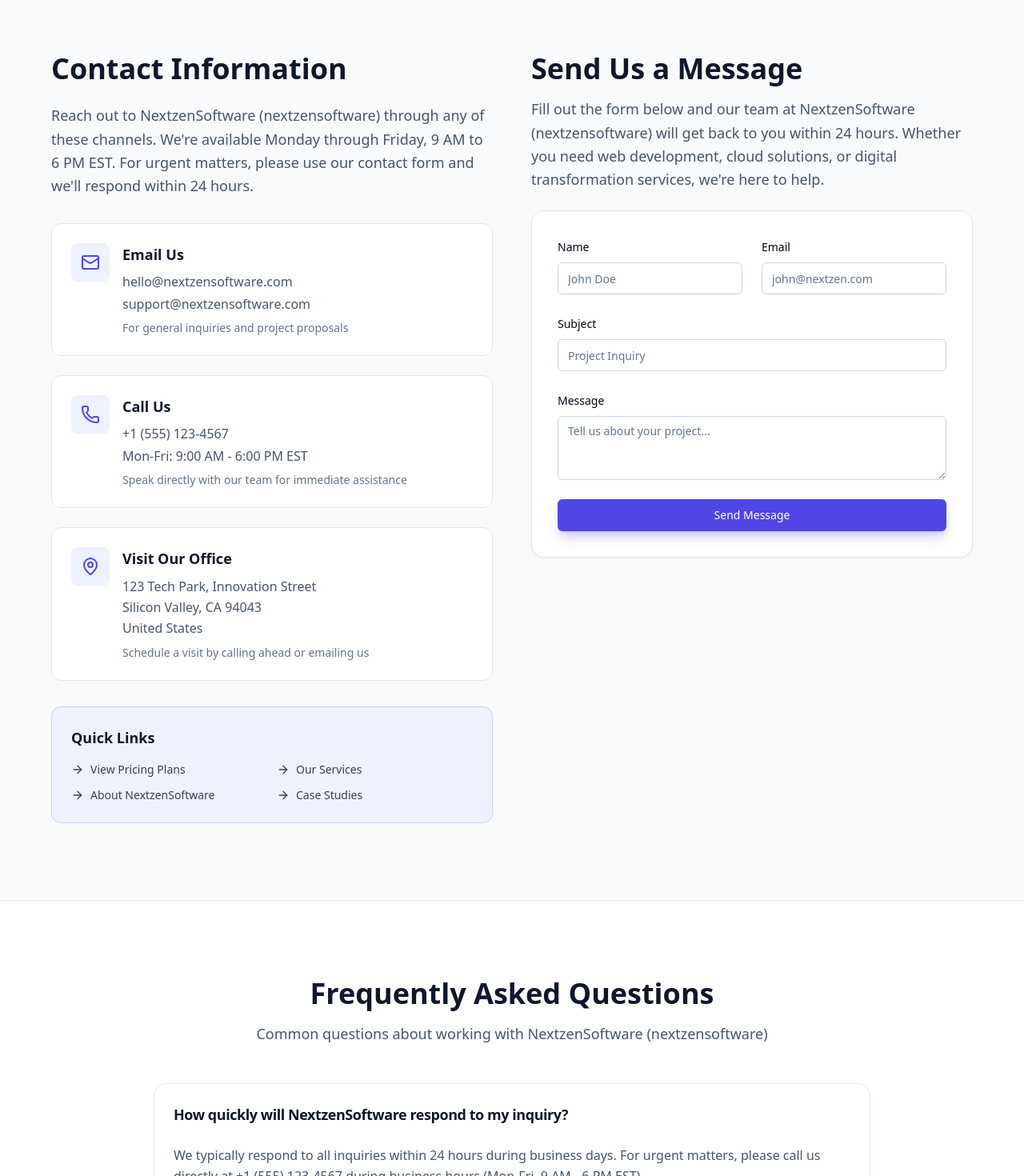
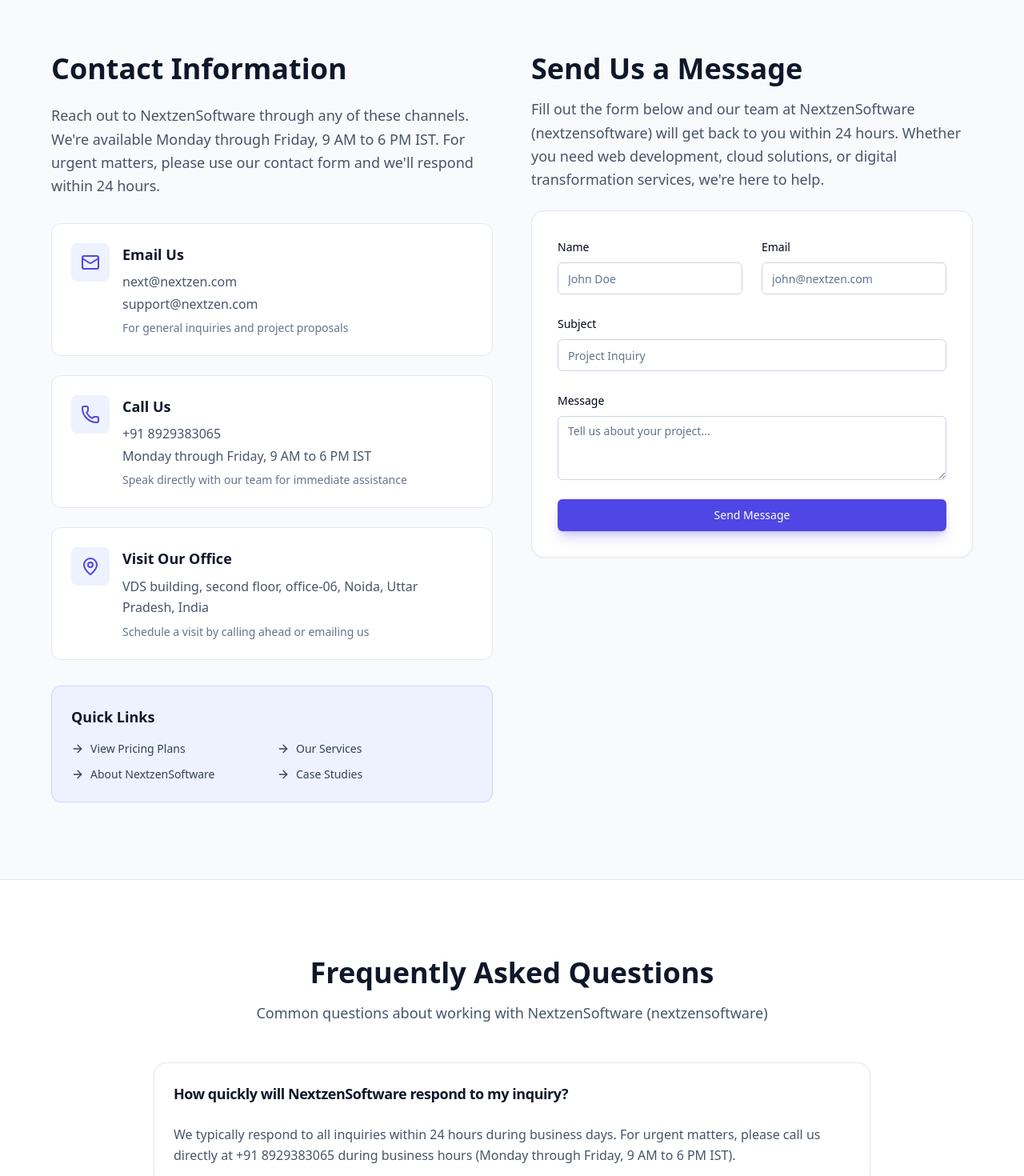
Before and after one commit to NextZenSoftware/NextZen, a Next.js app: page /contact in a window 1280 px wide. Shown: the part 1240-2710 px from the top of the page at 80% size. Built offline with nearby package versions, Linux system fonts and the light colour scheme.

Commit message:
use shared contact details on contact page

```diff
--- a/app/contact/page.tsx
+++ b/app/contact/page.tsx
@@ -5,6 +5,7 @@ import { Button } from "@/components/ui/Button"
 import Link from "next/link"
 import { createPageMetadata, siteName, siteUrl } from "@/lib/seo"
 import { Card, CardContent, CardHeader, CardTitle } from "@/components/ui/Card"
+import { company } from "@/lib/company"
 
 export const metadata = createPageMetadata({
   title: "Contact NextzenSoftware",
@@ -21,7 +22,7 @@ export default function ContactPage() {
     name: siteName,
     description: 'Contact NextzenSoftware about web, app, cloud, and digital transformation projects.',
     url: siteUrl,
-    email: 'hello@nextzensoftware.com',
+    email: company.email,
     areaServed: 'Worldwide',
     serviceType: 'Software development and digital solutions',
   }
@@ -104,7 +105,7 @@ export default function ContactPage() {
           <div>
             <h2 className="text-3xl md:text-4xl font-bold mb-6 text-slate-900">Contact Information</h2>
             <p className="text-lg text-slate-600 mb-8 leading-relaxed">
-              Reach out to NextzenSoftware (nextzensoftware) through any of these channels. We&apos;re available Monday through Friday, 9 AM to 6 PM EST. For urgent matters, please use our contact form and we&apos;ll respond within 24 hours.
+              Reach out to NextzenSoftware through any of these channels. We&apos;re available {company.hours}. For urgent matters, please use our contact form and we&apos;ll respond within 24 hours.
             </p>
 
             <div className="space-y-6">
@@ -115,13 +116,13 @@ export default function ContactPage() {
                 <div className="flex-1">
                   <h3 className="font-bold text-lg mb-2 text-slate-900">Email Us</h3>
                   <p className="text-slate-600 mb-1">
-                    <a href="mailto:hello@nextzensoftware.com" className="hover:text-primary-600 transition-colors">
-                      hello@nextzensoftware.com
+                    <a href={`mailto:${company.email}`} className="hover:text-primary-600 transition-colors">
+                      {company.email}
                     </a>
                   </p>
                   <p className="text-slate-600">
-                    <a href="mailto:support@nextzensoftware.com" className="hover:text-primary-600 transition-colors">
-                      support@nextzensoftware.com
+                    <a href={`mailto:${company.supportEmail}`} className="hover:text-primary-600 transition-colors">
+                      {company.supportEmail}
                     </a>
                   </p>
                   <p className="text-sm text-slate-500 mt-2">For general inquiries and project proposals</p>
@@ -135,11 +136,11 @@ export default function ContactPage() {
                 <div className="flex-1">
                   <h3 className="font-bold text-lg mb-2 text-slate-900">Call Us</h3>
                   <p className="text-slate-600 mb-1">
-                    <a href="tel:+15551234567" className="hover:text-primary-600 transition-colors font-medium">
-                      +1 (555) 123-4567
+                    <a href={`tel:${company.phone.replace(/\s/g, "")}`} className="hover:text-primary-600 transition-colors font-medium">
+                      {company.phone}
                     </a>
                   </p>
-                  <p className="text-slate-600 mb-2">Mon-Fri: 9:00 AM - 6:00 PM EST</p>
+                    <p className="text-slate-600 mb-2">{company.hours}</p>
                   <p className="text-sm text-slate-500">Speak directly with our team for immediate assistance</p>
                 </div>
               </div>
@@ -151,9 +152,7 @@ export default function ContactPage() {
                 <div className="flex-1">
                   <h3 className="font-bold text-lg mb-2 text-slate-900">Visit Our Office</h3>
                   <p className="text-slate-600 leading-relaxed">
-                    123 Tech Park, Innovation Street<br />
-                    Silicon Valley, CA 94043<br />
-                    United States
+                    {company.address}
                   </p>
                   <p className="text-sm text-slate-500 mt-2">Schedule a visit by calling ahead or emailing us</p>
                 </div>
@@ -209,7 +208,7 @@ export default function ContactPage() {
             {[
               {
                 question: "How quickly will NextzenSoftware respond to my inquiry?",
-                answer: "We typically respond to all inquiries within 24 hours during business days. For urgent matters, please call us directly at +1 (555) 123-4567 during business hours (Mon-Fri, 9 AM - 6 PM EST)."
+                answer: `We typically respond to all inquiries within 24 hours during business days. For urgent matters, please call us directly at ${company.phone} during business hours (${company.hours}).`
               },
               {
                 question: "What services does NextzenSoftware offer?",
@@ -225,7 +224,7 @@ export default function ContactPage() {
               },
               {
                 question: "Can I visit your office in Silicon Valley?",
-                answer: "Yes! We welcome visitors at our Silicon Valley office. Please schedule your visit in advance by calling us or sending an email so we can ensure someone from our team is available to meet with you."
+                answer: "Yes! We welcome visitors at our Noida office. Please schedule your visit in advance by calling us or sending an email so we can ensure someone from our team is available to meet with you."
               }
             ].map((faq, index) => (
               <Card key={index} className="border-slate-200 hover:border-primary-300 transition-all">
```
